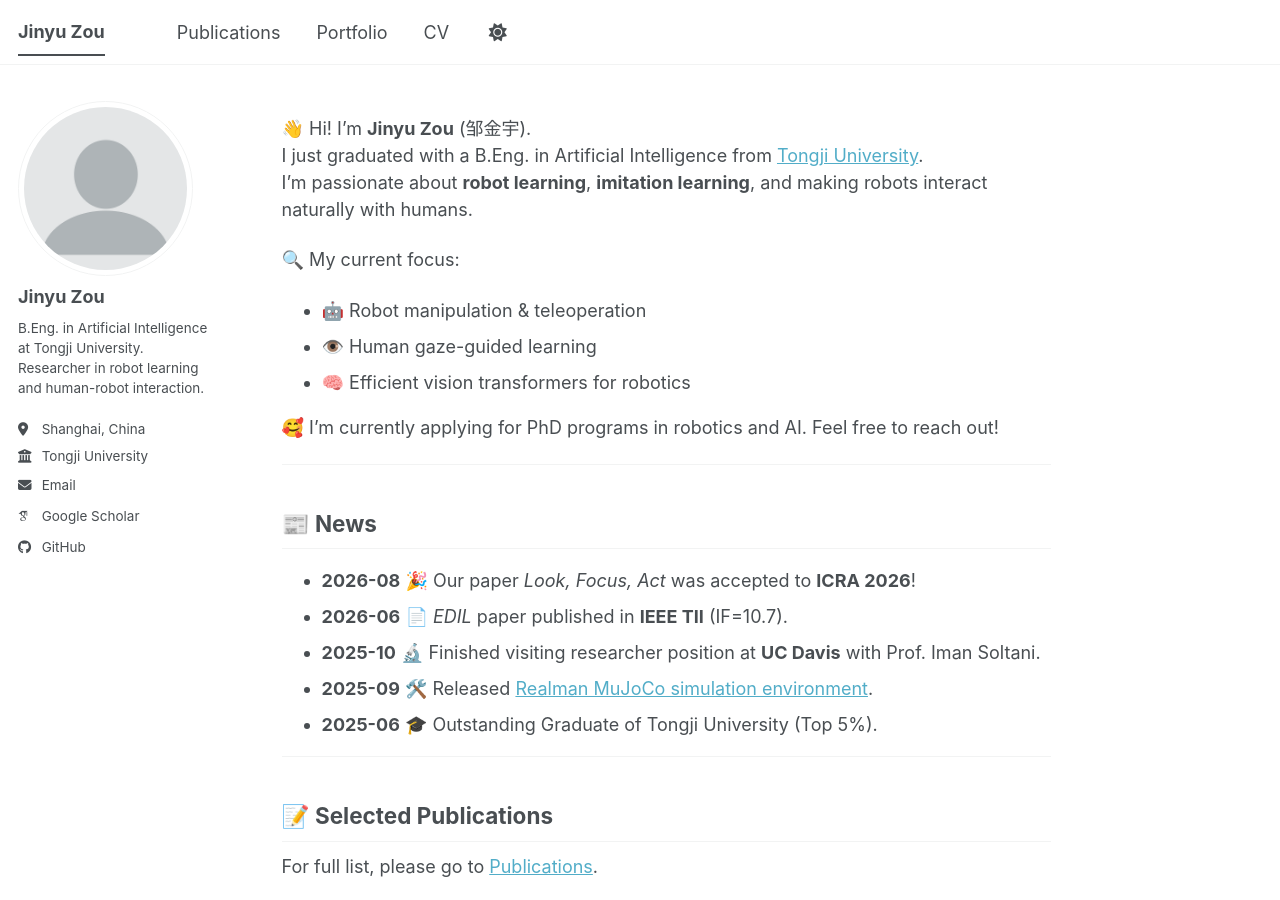
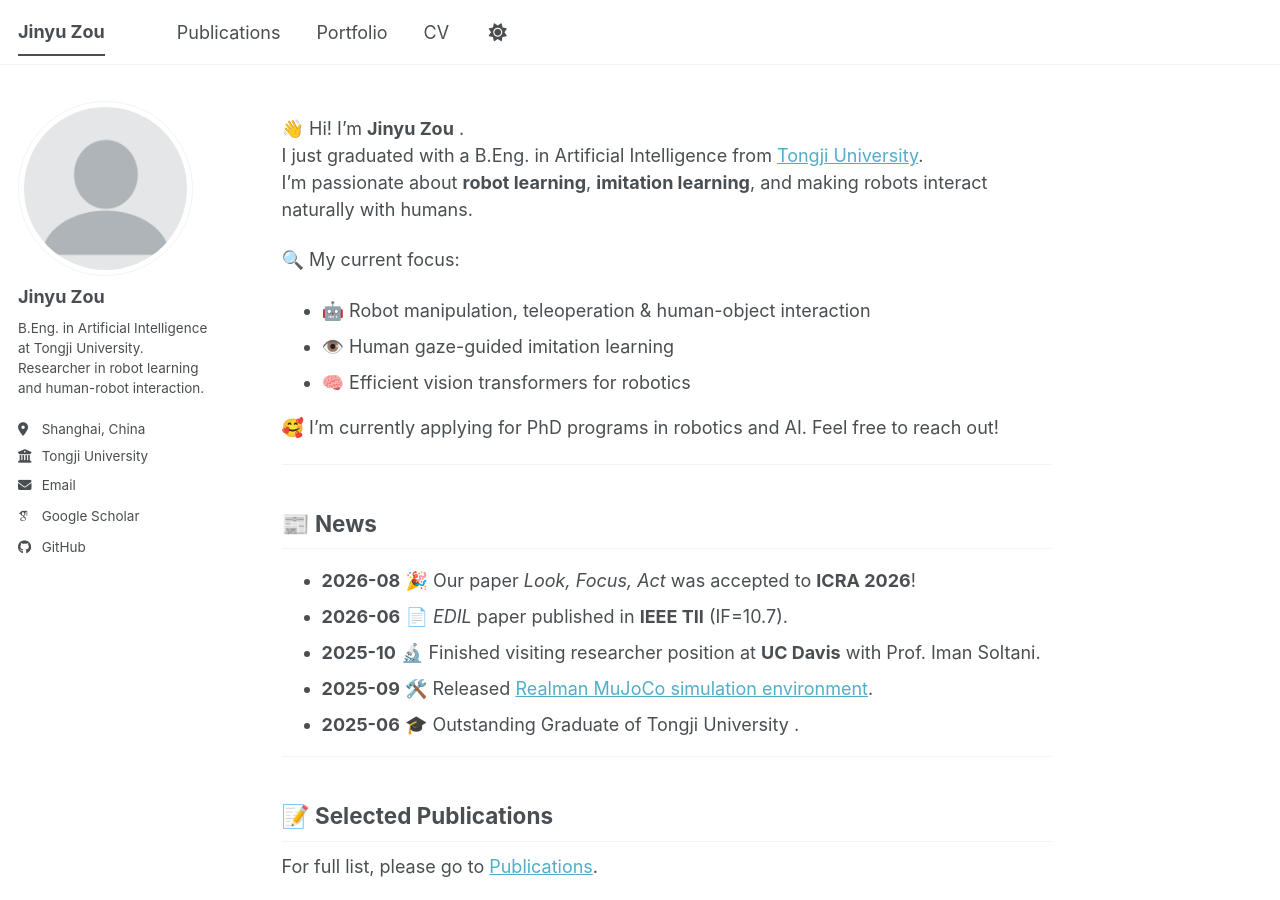
Before and after one commit to JinyuZou/JinyuZou.github.io, a Jekyll site: the page built from _pages/about.md, in a window 1280 px wide and 900 px high. Built offline with Jekyll 4.4.1, drawn with Linux system fonts in a browser that asks for light colours; some web fonts are replaced; a script bundle is joined from its source files by our own code; library files that are not in the unit come from our copies.

Commit message:
Update about.md

```diff
--- a/_pages/about.md
+++ b/_pages/about.md
@@ -8,13 +8,13 @@ redirect_from:
   - /about.html
 ---
 
-👋 Hi! I'm **Jinyu Zou** (邹金宇).
+👋 Hi! I'm **Jinyu Zou** .
 I just graduated with a B.Eng. in Artificial Intelligence from [Tongji University](https://www.tongji.edu.cn/).
 I'm passionate about **robot learning**, **imitation learning**, and making robots interact naturally with humans.
 
 🔍 My current focus:
-- 🤖 Robot manipulation & teleoperation
-- 👁️ Human gaze-guided learning
+- 🤖 Robot manipulation, teleoperation & human-object interaction
+- 👁️ Human gaze-guided imitation learning
 - 🧠 Efficient vision transformers for robotics
 
 🥰 I'm currently applying for PhD programs in robotics and AI. Feel free to reach out!
@@ -27,7 +27,7 @@ I'm passionate about **robot learning**, **imitation learning**, and making robo
 - **2026-06** 📄 *EDIL* paper published in **IEEE TII** (IF=10.7).
 - **2025-10** 🔬 Finished visiting researcher position at **UC Davis** with Prof. Iman Soltani.
 - **2025-09** 🛠️ Released [Realman MuJoCo simulation environment](https://github.com/JinyuZou/realman_sim).
-- **2025-06** 🎓 Outstanding Graduate of Tongji University (Top 5%).
+- **2025-06** 🎓 Outstanding Graduate of Tongji University .
 
 ---
 
```
